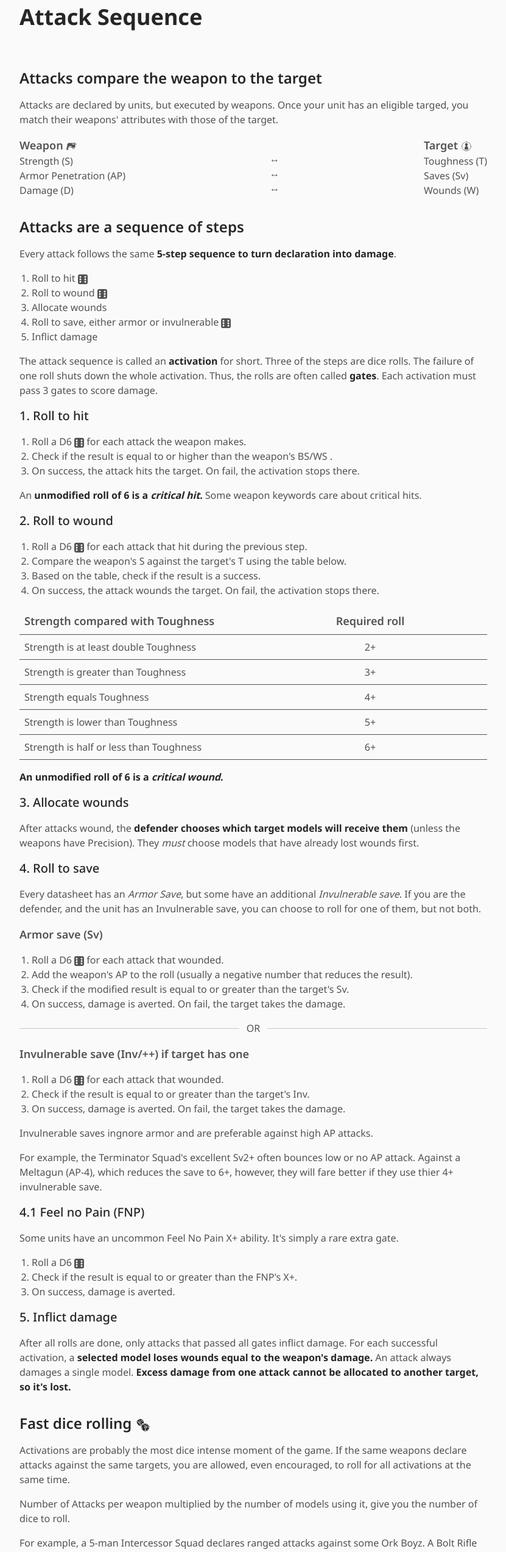
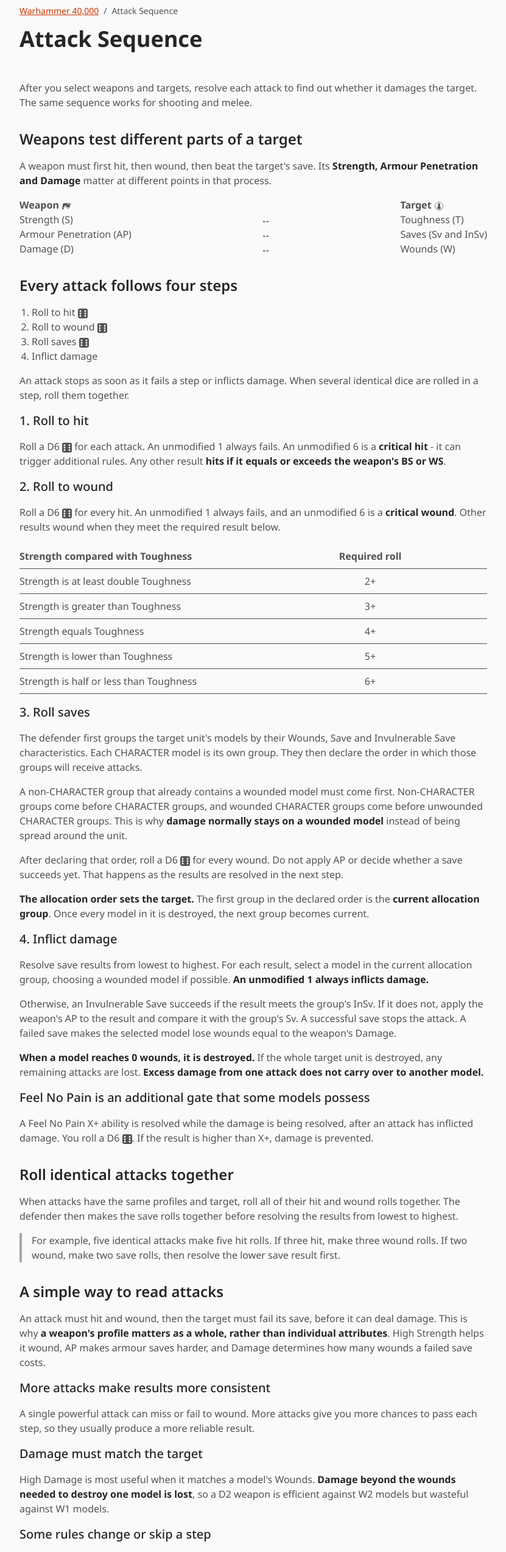
Before and after one commit to Danman7/casual-docs, a Next.js app: page /warhammer-40k/attack-sequence in a window 1280 px wide. Shown: the part 120-2665 px from the top of the page at 61% size, without its empty margins (224-1055 px from the left). Built offline with nearby package versions, Linux system fonts and the light colour scheme.

Commit message:
feat: implement breadcrumbs and page navigation components; refactor Warhammer 40K pages for clarity and consistency

```diff
--- a/app/globals.css
+++ b/app/globals.css
@@ -39,10 +39,6 @@
   @apply flex gap-2 items-center;
 }
 
-@utility lead {
-  @apply font-semibold text-lg;
-}
-
 @utility cut-img {
   @apply max-h-56 object-cover rounded border border-foreground/20 shadow;
 }
@@ -72,7 +68,7 @@
     }
 
     blockquote {
-      @apply border-l-4 pl-4 border-foreground;
+      @apply border-l-4 pl-4 border-foreground/50;
     }
 
     a {
--- a/app/page.tsx
+++ b/app/page.tsx
@@ -16,7 +16,7 @@ export default function Home() {
       </p>
 
       <nav aria-labelledby="game-pages-heading">
-        <ul className="list justify-center list-none p-0 lead text-xl">
+        <ul className="list justify-center list-none p-0 text-xl">
           {pages.map((page) => (
             <li key={page.href}>
               <Link href={page.href}>{page.title}</Link>
--- a/app/siteMap.ts
+++ b/app/siteMap.ts
@@ -15,6 +15,13 @@ export type SitePage = {
 export type NavigationPage = Pick<SitePage, "href" | "title"> & {
   readonly children?: readonly NavigationPage[];
 };
+
+export type PageNavigation = {
+  readonly previous?: Pick<SitePage, "href" | "title">;
+  readonly next?: Pick<SitePage, "href" | "title">;
+};
+
+export type BreadcrumbPage = Pick<SitePage, "href" | "title">;
 
 export const siteMap = {
   href: "/",
@@ -131,6 +138,43 @@ function findPage(page: SitePage, href: string): SitePage | undefined {
   }
 }
 
+function findParentPage(
+  page: SitePage,
+  href: string,
+): SitePage | undefined {
+  if (page.children?.some((child) => child.href === href)) {
+    return page;
+  }
+
+  for (const child of page.children ?? []) {
+    const parent = findParentPage(child, href);
+
+    if (parent) {
+      return parent;
+    }
+  }
+}
+
+function findPageTrail(
+  page: SitePage,
+  href: string,
+  trail: readonly SitePage[] = [],
+): readonly SitePage[] | undefined {
+  const nextTrail = [...trail, page];
+
+  if (page.href === href) {
+    return nextTrail;
+  }
+
+  for (const child of page.children ?? []) {
+    const match = findPageTrail(child, href, nextTrail);
+
+    if (match) {
+      return match;
+    }
+  }
+}
+
 export function getPage(href: SiteRoute): SitePage {
   const page = findPage(siteMap, href);
 
@@ -143,6 +187,35 @@ export function getPage(href: SiteRoute): SitePage {
 
 export function getTopLevelPages(): readonly SitePage[] {
   return siteMap.children;
+}
+
+export function getBreadcrumbs(href: string): readonly BreadcrumbPage[] {
+  const trail = findPageTrail(siteMap, href);
+
+  return trail?.slice(1) ?? [];
+}
+
+export function getPageNavigation(href: string): PageNavigation {
+  const parent = findParentPage(siteMap, href);
+
+  if (
+    !parent ||
+    !siteMap.children.some((page) => page.href === parent.href)
+  ) {
+    return {};
+  }
+
+  const siblings = parent.children ?? [];
+  const currentPageIndex = siblings.findIndex((page) => page.href === href);
+
+  return {
+    ...(currentPageIndex > 0
+      ? { previous: siblings[currentPageIndex - 1] }
+      : {}),
+    ...(currentPageIndex < siblings.length - 1
+      ? { next: siblings[currentPageIndex + 1] }
+      : {}),
+  };
 }
 
 function toNavigationPage(
--- /dev/null
+++ b/app/ui/Breadcrumbs.tsx
@@ -0,0 +1,35 @@
+"use client";
+
+import Link from "next/link";
+import { usePathname } from "next/navigation";
+
+import { getBreadcrumbs } from "@/app/siteMap";
+
+export function Breadcrumbs() {
+  const breadcrumbs = getBreadcrumbs(usePathname());
+
+  if (breadcrumbs.length < 2) {
+    return null;
+  }
+
+  return (
+    <nav aria-label="Breadcrumb" className="mb-4 text-sm">
+      <ol className="flex flex-wrap items-center gap-x-2 gap-y-1 p-0 list-none">
+        {breadcrumbs.map((page, index) => {
+          const isCurrentPage = index === breadcrumbs.length - 1;
+
+          return (
+            <li key={page.href} className="flex items-center gap-2">
+              {index > 0 ? <span aria-hidden="true">/</span> : null}
+              {isCurrentPage ? (
+                <span aria-current="page">{page.title}</span>
+              ) : (
+                <Link href={page.href}>{page.title}</Link>
+              )}
+            </li>
+          );
+        })}
+      </ol>
+    </nav>
+  );
+}
--- /dev/null
+++ b/app/ui/PageNavigation.tsx
@@ -0,0 +1,39 @@
+"use client";
+
+import { usePathname } from "next/navigation";
+
+import { getPageNavigation } from "@/app/siteMap";
+import { Button } from "@/app/ui/Button";
+
+export function PageNavigation() {
+  const pathname = usePathname();
+  const { previous, next } = getPageNavigation(pathname);
+
+  if (!previous && !next) {
+    return null;
+  }
+
+  return (
+    <nav aria-label="Page navigation" className="mt-16 flex gap-4">
+      {previous ? (
+        <Button href={previous.href} className="mr-auto text-left">
+          <span aria-hidden="true">←</span>
+          <span>
+            <span className="block text-xs font-medium">Previous</span>
+            {previous.title}
+          </span>
+        </Button>
+      ) : null}
+
+      {next ? (
+        <Button href={next.href} className="ml-auto text-right">
+          <span>
+            <span className="block text-xs font-medium">Next</span>
+            {next.title}
+          </span>
+          <span aria-hidden="true">→</span>
+        </Button>
+      ) : null}
+    </nav>
+  );
+}
--- a/app/ui/SiteShell.tsx
+++ b/app/ui/SiteShell.tsx
@@ -13,6 +13,8 @@ import { GiNotebook } from "react-icons/gi";
 import { IoClose, IoMenu } from "react-icons/io5";
 
 import { getNavigationPages, type NavigationPage } from "@/app/siteMap";
+import { Breadcrumbs } from "@/app/ui/Breadcrumbs";
+import { PageNavigation } from "@/app/ui/PageNavigation";
 
 const SIDEBAR_ID = "site-navigation";
 
@@ -114,7 +116,9 @@ export function SiteShell({ children }: { children: ReactNode }) {
         </header>
 
         <main className="center-wrapper flex flex-1 flex-col py-16">
+          <Breadcrumbs />
           {children}
+          <PageNavigation />
         </main>
       </div>
 
--- a/app/ui/Table.tsx
+++ b/app/ui/Table.tsx
@@ -34,7 +34,7 @@ export const Table = <T,>({
             return (
               <th
                 key={column.id}
-                className={`p-2 lead border-b border-light wrap-break-word ${alignmentClassName[align]}`}
+                className={`py-2 border-b border-light wrap-break-word ${alignmentClassName[align]}`}
               >
                 {column.header}
               </th>
@@ -47,7 +47,7 @@ export const Table = <T,>({
         {data.length === 0 ? (
           <tr className="border-b border-light">
             <td
-              className="p-2 whitespace-normal wrap-break-word"
+              className="py-2 whitespace-normal wrap-break-word"
               colSpan={columns.length}
             >
               {emptyMessage}
@@ -62,7 +62,7 @@ export const Table = <T,>({
                 return (
                   <td
                     key={column.id}
-                    className={`p-2 whitespace-normal wrap-break-word ${alignmentClassName[align]}`}
+                    className={`py-2 whitespace-normal wrap-break-word ${alignmentClassName[align]}`}
                   >
                     {column.accessor(row)}
                   </td>
--- a/app/warhammer-40k/archetypes/page.tsx
+++ b/app/warhammer-40k/archetypes/page.tsx
@@ -33,29 +33,6 @@ export default async function Page() {
           <strong>Toughness, Wounds, and Save</strong>, and occasionally Feel No
           Pain, Invulnerable Saves, or other modifiers.
         </p>
-
-        <div className="flex justify-between">
-          <div>
-            <div className="font-bold">Weapon</div>
-            <div>Strength</div>
-            <div>Armor Penetration</div>
-            <div>Damage</div>
-          </div>
-
-          <div>
-            <div>&nbsp;</div>
-            <div>&harr;</div>
-            <div>&harr;</div>
-            <div>&harr;</div>
-          </div>
-
-          <div>
-            <div className="font-bold">Target</div>
-            <div>Toughness</div>
-            <div>Saves</div>
-            <div>Wounds</div>
-          </div>
-        </div>
 
         <p>
           <strong>Wound breakpoints matter.</strong> Toughness is most important
@@ -148,8 +125,8 @@ export default async function Page() {
           weapons with very good Strength, but the{" "}
           <strong>invulnerable save</strong> puts a limit on how effective AP
           can be. Anything above AP-2 normally has no further benefit before
-          modifiers. Thus, the presence of TEQ on the field requires proper
-          gear like a supercharged Heavy Plasma Cannon, Reaper launcher, or Rail
+          modifiers. Thus, the presence of TEQ on the field requires proper gear
+          like a supercharged Heavy Plasma Cannon, Reaper launcher, or Rail
           Rifle.
         </p>
       </section>
--- a/app/warhammer-40k/attack-sequence/page.tsx
+++ b/app/warhammer-40k/attack-sequence/page.tsx
@@ -1,10 +1,9 @@
 import { getPage } from "@/app/siteMap";
+import { Table } from "@/app/ui/Table";
 import { woundRollColumns, woundRollRows } from "@/app/warhammer-40k/constants";
-import { Divider } from "@/app/ui/Divider";
-import { Table } from "@/app/ui/Table";
 
 import { BsFillDice6Fill } from "react-icons/bs";
-import { GiBolterGun, GiHumanTarget, GiRollingDices } from "react-icons/gi";
+import { GiBolterGun, GiHumanTarget } from "react-icons/gi";
 
 const attackSequencePage = getPage("/warhammer-40k/attack-sequence");
 
@@ -16,21 +15,29 @@ export default async function Page() {
       <h1>{attackSequencePage.title}</h1>
 
       <section>
-        <h2 id="compare">Attacks compare the weapon to the target</h2>
+        <p>
+          After you select weapons and targets, resolve each attack to find out
+          whether it damages the target. The same sequence works for shooting
+          and melee.
+        </p>
+      </section>
+
+      <section>
+        <h2 id="compare">Weapons test different parts of a target</h2>
 
         <p>
-          Attacks are declared by units, but executed by weapons. Once your unit
-          has an eligible targed, you match their weapons' attributes with those
-          of the target.
+          A weapon must first hit, then wound, then beat the target&apos;s save.
+          Its <strong>Strength, Armour Penetration and Damage</strong> matter at
+          different points in that process.
         </p>
 
-        <div className="list justify-between">
+        <div className="flex justify-between">
           <div>
-            <div className="lead">
+            <div className="font-bold">
               Weapon <GiBolterGun />
             </div>
             <div>Strength (S)</div>
-            <div>Armor Penetration (AP)</div>
+            <div>Armour Penetration (AP)</div>
             <div>Damage (D)</div>
           </div>
 
@@ -42,23 +49,18 @@ export default async function Page() {
           </div>
 
           <div>
-            <div className="lead">
+            <div className="font-bold">
               Target <GiHumanTarget />
             </div>
             <div>Toughness (T)</div>
-            <div>Saves (Sv)</div>
+            <div>Saves (Sv and InSv)</div>
             <div>Wounds (W)</div>
           </div>
         </div>
       </section>
 
       <section>
-        <h2 id="sequence">Attacks are a sequence of steps</h2>
-
-        <p>
-          Every attack follows the same{" "}
-          <strong>5-step sequence to turn declaration into damage</strong>.
-        </p>
+        <h2 id="sequence">Every attack follows four steps</h2>
 
         <ol>
           <li>
@@ -67,280 +69,160 @@ export default async function Page() {
           <li>
             Roll to wound <BsFillDice6Fill />
           </li>
-          <li>Allocate wounds</li>
           <li>
-            Roll to save, either armor or invulnerable <BsFillDice6Fill />
+            Roll saves <BsFillDice6Fill />
           </li>
           <li>Inflict damage</li>
         </ol>
 
         <p>
-          The attack sequence is called an <strong>activation</strong> for
-          short. Three of the steps are dice rolls. The failure of one roll
-          shuts down the whole activation. Thus, the rolls are often called{" "}
-          <strong>gates</strong>. Each activation must pass 3 gates to score
-          damage.
+          An attack stops as soon as it fails a step or inflicts damage. When
+          several identical dice are rolled in a step, roll them together.
         </p>
 
         <h3 id="hit-roll">1. Roll to hit</h3>
 
-        <ol>
-          <li>
-            Roll a D6 <BsFillDice6Fill /> for each attack the weapon makes.
-          </li>
-
-          <li>
-            Check if the result is equal to or higher than the weapon's BS/WS .
-          </li>
-
-          <li>
-            On success, the attack hits the target. On fail, the activation
-            stops there.
-          </li>
-        </ol>
-
         <p>
-          An{" "}
+          Roll a D6 <BsFillDice6Fill /> for each attack. An unmodified 1 always
+          fails. An unmodified 6 is a <strong>critical hit</strong> - it can
+          trigger additional rules. Any other result{" "}
           <strong>
-            unmodified roll of 6 is a <em>critical hit</em>.
-          </strong>{" "}
-          Some weapon keywords care about critical hits.
+            hits if it equals or exceeds the weapon&apos;s BS or WS
+          </strong>
+          .
         </p>
 
         <h3 id="wound-roll">2. Roll to wound</h3>
 
-        <ol>
-          <li>
-            Roll a D6 <BsFillDice6Fill /> for each attack that hit during the
-            previous step.
-          </li>
-
-          <li>
-            Compare the weapon's S against the target's T using the table below.
-          </li>
-
-          <li>Based on the table, check if the result is a success.</li>
-
-          <li>
-            On success, the attack wounds the target. On fail, the activation
-            stops there.
-          </li>
-        </ol>
+        <p>
+          Roll a D6 <BsFillDice6Fill /> for every hit. An unmodified 1 always
+          fails, and an unmodified 6 is a <strong>critical wound</strong>. Other
+          results wound when they meet the required result below.
+        </p>
 
         <Table columns={woundRollColumns} data={woundRollRows} />
 
+        <h3 id="save-roll">3. Roll saves</h3>
+
         <p>
+          The defender first groups the target unit&apos;s models by their
+          Wounds, Save and Invulnerable Save characteristics. Each CHARACTER
+          model is its own group. They then declare the order in which those
+          groups will receive attacks.
+        </p>
+
+        <p>
+          A non-CHARACTER group that already contains a wounded model must come
+          first. Non-CHARACTER groups come before CHARACTER groups, and wounded
+          CHARACTER groups come before unwounded CHARACTER groups. This is why{" "}
+          <strong>damage normally stays on a wounded model</strong> instead of
+          being spread around the unit.
+        </p>
+
+        <p>
+          After declaring that order, roll a D6 <BsFillDice6Fill /> for every
+          wound. Do not apply AP or decide whether a save succeeds yet. That
+          happens as the results are resolved in the next step.
+        </p>
+
+        <p>
+          <strong>The allocation order sets the target.</strong> The first group
+          in the declared order is the <strong>current allocation group</strong>
+          . Once every model in it is destroyed, the next group becomes current.
+        </p>
+
+        <h3 id="damage">4. Inflict damage</h3>
+
+        <p>
+          Resolve save results from lowest to highest. For each result, select a
+          model in the current allocation group, choosing a wounded model if
+          possible. <strong>An unmodified 1 always inflicts damage.</strong>
+        </p>
+
+        <p>
+          Otherwise, an Invulnerable Save succeeds if the result meets the
+          group&apos;s InSv. If it does not, apply the weapon&apos;s AP to the
+          result and compare it with the group&apos;s Sv. A successful save
+          stops the attack. A failed save makes the selected model lose wounds
+          equal to the weapon&apos;s Damage.
+        </p>
+
+        <p>
+          <strong>When a model reaches 0 wounds, it is destroyed.</strong> If
+          the whole target unit is destroyed, any remaining attacks are lost.{" "}
           <strong>
-            An unmodified roll of 6 is a <em>critical wound</em>.
+            Excess damage from one attack does not carry over to another model.
           </strong>
         </p>
 
-        <h3 id="allocate-wounds">3. Allocate wounds</h3>
+        <h3 id="preventing-damage">
+          Feel No Pain is an additional gate that some models possess
+        </h3>
 
         <p>
-          After attacks wound, the{" "}
-          <strong>
-            defender chooses which target models will receive them
-          </strong>{" "}
-          (unless the weapons have Precision). They <em>must</em> choose models
-          that have already lost wounds first.
-        </p>
-
-        <h3 id="save-roll">4. Roll to save</h3>
-
-        <p>
-          Every datasheet has an <em>Armor Save</em>, but some have an
-          additional <em>Invulnerable save</em>. If you are the defender, and
-          the unit has an Invulnerable save, you can choose to roll for one of
-          them, but not both.
-        </p>
-
-        <p className="lead">Armor save (Sv)</p>
-
-        <ol>
-          <li>
-            Roll a D6 <BsFillDice6Fill /> for each attack that wounded.
-          </li>
-
-          <li>
-            Add the weapon's AP to the roll (usually a negative number that
-            reduces the result).
-          </li>
-
-          <li>
-            Check if the modified result is equal to or greater than the
-            target's Sv.
-          </li>
-
-          <li>
-            On success, damage is averted. On fail, the target takes the damage.
-          </li>
-        </ol>
-
-        <Divider />
-
-        <p className="lead">Invulnerable save (Inv/++) if target has one</p>
-
-        <ol>
-          <li>
-            Roll a D6 <BsFillDice6Fill /> for each attack that wounded.
-          </li>
-
-          <li>
-            Check if the result is equal to or greater than the target's Inv.
-          </li>
-
-          <li>
-            On success, damage is averted. On fail, the target takes the damage.
-          </li>
-        </ol>
-
-        <p>
-          Invulnerable saves ingnore armor and are preferable against high AP
-          attacks.
-        </p>
-
-        <p className="example">
-          For example, the Terminator Squad's excellent Sv2+ often bounces low
-          or no AP attack. Against a Meltagun (AP-4), which reduces the save to
-          6+, however, they will fare better if they use thier 4+ invulnerable
-          save.
-        </p>
-
-        <h3 id="preventing-damage">4.1 Feel no Pain (FNP)</h3>
-
-        <p>
-          Some units have an uncommon Feel No Pain X+ ability. It's simply a
-          rare extra gate.
-        </p>
-
-        <ol>
-          <li>
-            Roll a D6 <BsFillDice6Fill />
-          </li>
-
-          <li>Check if the result is equal to or greater than the FNP's X+.</li>
-
-          <li>On success, damage is averted.</li>
-        </ol>
-
-        <h3 id="damage">5. Inflict damage</h3>
-
-        <p>
-          After all rolls are done, only attacks that passed all gates inflict
-          damage. For each successful activation, a{" "}
-          <strong>
-            selected model loses wounds equal to the weapon's damage.
-          </strong>{" "}
-          An attack always damages a single model.{" "}
-          <strong>
-            Excess damage from one attack cannot be allocated to another target,
-            so it's lost.
-          </strong>
+          A Feel No Pain X+ ability is resolved while the damage is being
+          resolved, after an attack has inflicted damage. You roll a D6{" "}
+          <BsFillDice6Fill />. If the result is higher than X+, damage is
+          prevented.
         </p>
       </section>
 
       <section>
-        <h2 id="fast-dice">
-          Fast dice rolling <GiRollingDices />
-        </h2>
+        <h2 id="fast-dice">Roll identical attacks together</h2>
 
         <p>
-          Activations are probably the most dice intense moment of the game. If
-          the same weapons declare attacks against the same targets, you are
-          allowed, even encouraged, to roll for all activations at the same
-          time.
+          When attacks have the same profiles and target, roll all of their hit
+          and wound rolls together. The defender then makes the save rolls
+          together before resolving the results from lowest to highest.
         </p>
 
-        <p>
-          Number of Attacks per weapon multiplied by the number of models using
-          it, give you the number of dice to roll.
-        </p>
-
-        <p className="example">
-          For example, a 5-man Intercessor Squad declares ranged attacks against
-          some Ork Boyz. A Bolt Rifle makes 2 attacks, but the Intercessors have
-          a focus fire ability that doubles that to 4 attacks each. That's{" "}
-          <strong>20 attacks</strong> or 20 initial dice rolls. The Bolt Rifle
-          has BS3+ (2/3 chance to hit), so let's say 13 dice roll 3 or higher.
-        </p>
-
-        <p className="example">
-          Next, the 13 attacks that hit roll to wound. The Boyz are T5 while the
-          Bolt Rifles are S4, so the attacks wound on 5+ (1/3 chance, or 4-5
-          attacks on average out of 13). Let's say 5 attacks wound. The Boyz
-          have Sv5+, reduced to 6+ by the Bolt Rifle's AP-1. The defender rolls
-          5 save dice and passes 1.
-        </p>
-
-        <p className="example">
-          In the end, only 4 of the original 20 attacks deal damage. The Bolt
-          Rifle is D2, while the Boyz are W1, so 4 Boyz are removed from play.
-          The excess damage is lost.
-        </p>
+        <blockquote>
+          For example, five identical attacks make five hit rolls. If three hit,
+          make three wound rolls. If two wound, make two save rolls, then
+          resolve the lower save result first.
+        </blockquote>
       </section>
 
       <section>
-        <h2 id="probability">Probability</h2>
+        <h2 id="probability">A simple way to read attacks</h2>
 
         <p>
-          One failed gate is enough to stop the whole activation.{" "}
+          An attack must hit and wound, then the target must fail its save,
+          before it can deal damage. This is why{" "}
           <strong>
-            Even perfect attacks (2+ to hit, 2+ to wound, no save) have a 69.4%
-            success chance.
-          </strong>{" "}
-          The system is designed so no attack is ever guaranteed.
+            a weapon&apos;s profile matters as a whole, rather than individual
+            attributes
+          </strong>
+          . High Strength helps it wound, AP makes armour saves harder, and
+          Damage determines how many wounds a failed save costs.
         </p>
 
-        <h3 id="volume">Volume flattens variance</h3>
+        <h3 id="volume">More attacks make results more consistent</h3>
 
         <p>
-          A single high-damage attack can threaten a durable elite target, but
-          it is inconsistent. More dice make the result more reliable.
+          A single powerful attack can miss or fail to wound. More attacks give
+          you more chances to pass each step, so they usually produce a more
+          reliable result.
         </p>
 
-        <ul>
-          <li>
-            One attack with a 50% chance to succeed will either work or do
-            nothing.
-          </li>
-
-          <li>6 attacks at 50% usually produce 2-4 successes.</li>
-        </ul>
-
-        <h3 id="big-damage">Re-rolls plus critical effects equal big damage</h3>
+        <h3 id="big-damage">Damage must match the target</h3>
 
         <p>
-          Weapons with Sustained Hits
-          {", "}
-          Lethal Hits, or Devastating Wounds
-          {", "}
-          wielded by units with re-roll access, become primary damage dealers.
-          They get even better with Anti-KEYWORD X+ because it lowers the roll
-          needed for a critical wound.
+          High Damage is most useful when it matches a model&apos;s Wounds.{" "}
+          <strong>
+            Damage beyond the wounds needed to destroy one model is lost
+          </strong>
+          , so a D2 weapon is efficient against W2 models but wasteful against
+          W1 models.
         </p>
 
-        <p className="example">
-          For example, a regular roll has a 16.7% chance to crit. A re-roll
-          raises that to 30.6%. An Anti-Infantry 5+ weapon attacking infantry
-          has a 33.3% chance to crit. With re-rolls, it becomes 55.6%.
-        </p>
-
-        <ul>
-          <li>Sustained Hits are better when you wound well (4+ or better).</li>
-
-          <li>Lethal Hits are better when you wound badly (5+ or worse).</li>
-        </ul>
-
-        <h3 id="skip-gates">Some gates can be skipped sometimes</h3>
+        <h3 id="skip-gates">Some rules change or skip a step</h3>
 
         <p>
-          <strong>
-            Torrent, Lethal Hits and Devastating Wounds skip certain gates
-          </strong>{" "}
-          and increase the success chance. The practical question is which gate
-          your weapon is weak into: hitting, wounding, saving throws, or damage
-          prevention.
+          Weapon abilities can change the normal sequence. For example, Torrent
+          attacks automatically hit, while critical hits and wounds can trigger
+          other abilities. Read the weapon&apos;s rules before resolving its
+          dice.
         </p>
       </section>
     </>
```
Also changed, not shown: app/ui/Button.tsx (added, +14 -0 lines), app/warhammer-40k/battle-round/page.tsx (+6 -7 lines).
